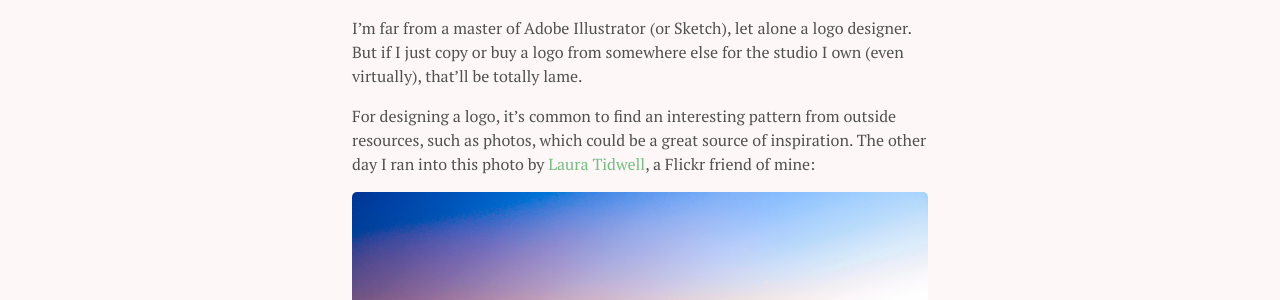
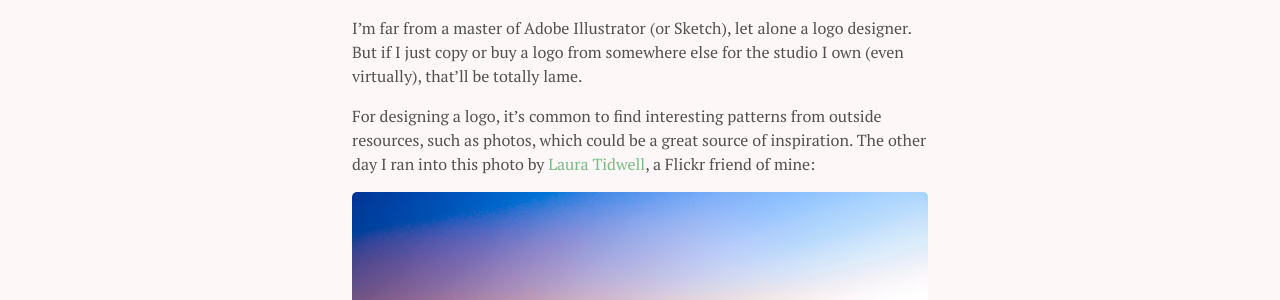
Before and after one commit to maxim-xu/maxim-xu.github.com, a Jekyll site: the page built from _posts/2017-01-12-studio-easyandme.md, in a window 1280 px wide and 900 px high. Shown: the part 173-473 px from the top of the window. Built offline with Jekyll 4.4.1, drawn with Linux system fonts in a browser that asks for light colours; comment, search, counter and statistics services are not loaded.

Commit message:
update post

```diff
--- a/_posts/2017-01-12-studio-easyandme.md
+++ b/_posts/2017-01-12-studio-easyandme.md
@@ -10,7 +10,7 @@ comments: true
 I'm far from a master of Adobe Illustrator (or Sketch), let alone a logo designer. But
 if I just copy or buy a logo from somewhere else for the studio I own (even virtually), that'll be totally lame.
 
-For designing a logo, it's common to find an interesting pattern from outside resources, such as
+For designing a logo, it's common to find interesting patterns from outside resources, such as
 photos, which could be a great source of inspiration. The other day I ran into this photo by [Laura Tidwell](https://www.flickr.com/photos/expeditions/6811371268/in/dateposted/), a Flickr friend of mine:
 
 <img style="width:100%;display:inline-block" alt="Low Fidelity Photo" src="{{ site.baseurl }}/public/images/1.jpg" />
```
